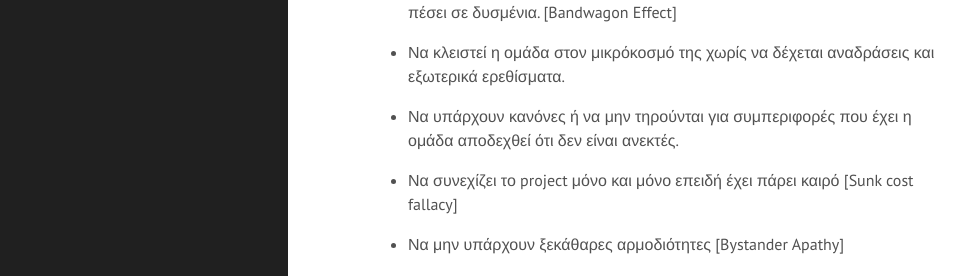
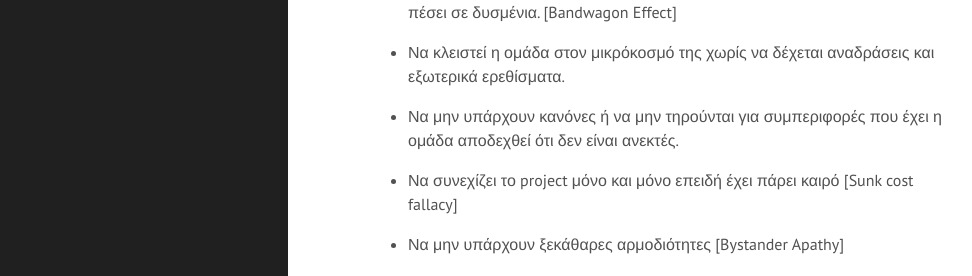
Before and after one commit to chief/chief.github.io, a Jekyll site: the page built from _posts/2019-11-01-pos-na-apotyxiteis-se-ena-project.md, in a window 1280 px wide and 900 px high, scrolled down 790 px. Shown: the part 226-502 px from the top of the window, without its empty margins (0-972 px from the left). Built offline with Jekyll 4.4.1, drawn with Linux system fonts in a browser that asks for light colours.

Commit message:
Fix typo

```diff
--- a/_posts/2019-11-01-pos-na-apotyxiteis-se-ena-project.md
+++ b/_posts/2019-11-01-pos-na-apotyxiteis-se-ena-project.md
@@ -52,7 +52,7 @@ negativa](https://chief.github.io/2019/10/31/apefyge-thn-vlakeia/) σαν
 * Να κλειστεί η ομάδα στον μικρόκοσμό της χωρίς να δέχεται αναδράσεις
   και εξωτερικά ερεθίσματα.
 
-* Να υπάρχουν κανόνες ή να μην τηρούνται για συμπεριφορές που έχει η
+* Να μην υπάρχουν κανόνες ή να μην τηρούνται για συμπεριφορές που έχει η
   ομάδα αποδεχθεί ότι δεν είναι ανεκτές.
 
 * Να συνεχίζει το project μόνο και μόνο επειδή έχει πάρει καιρό [Sunk
```
